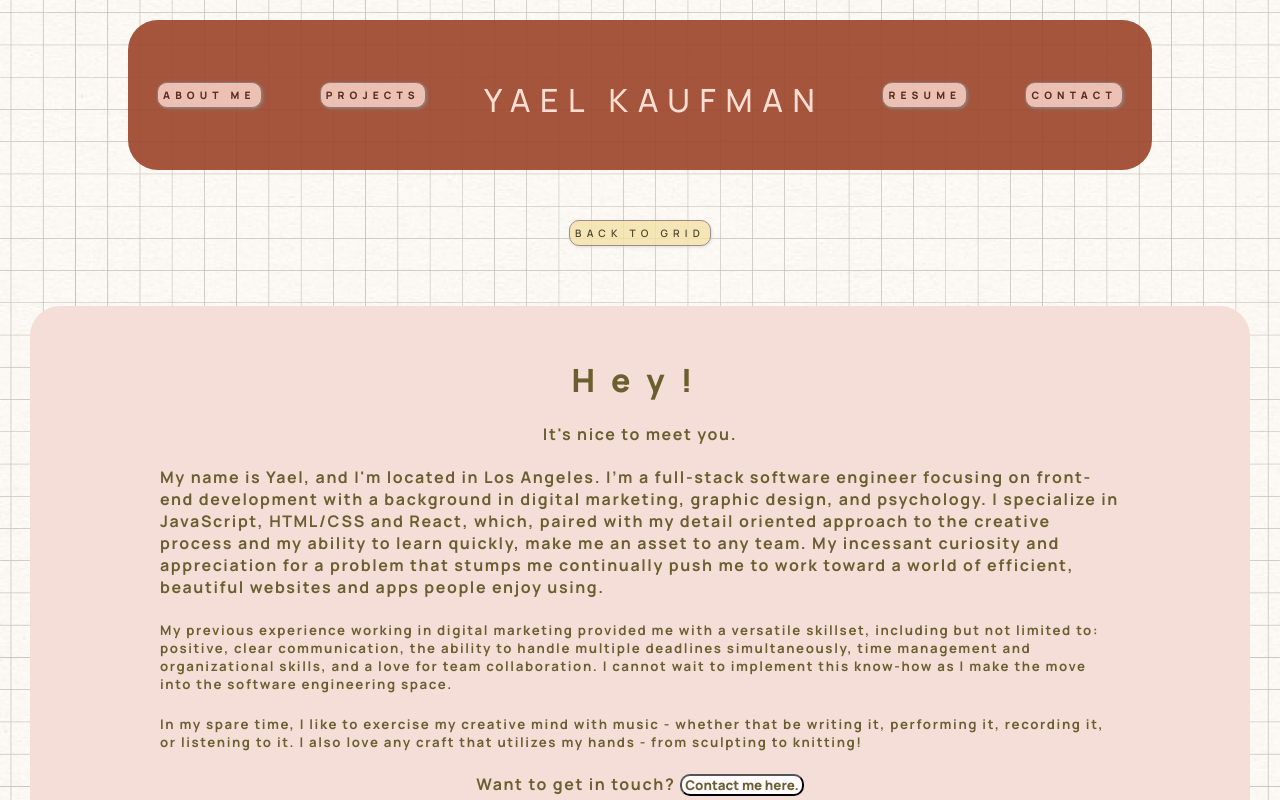
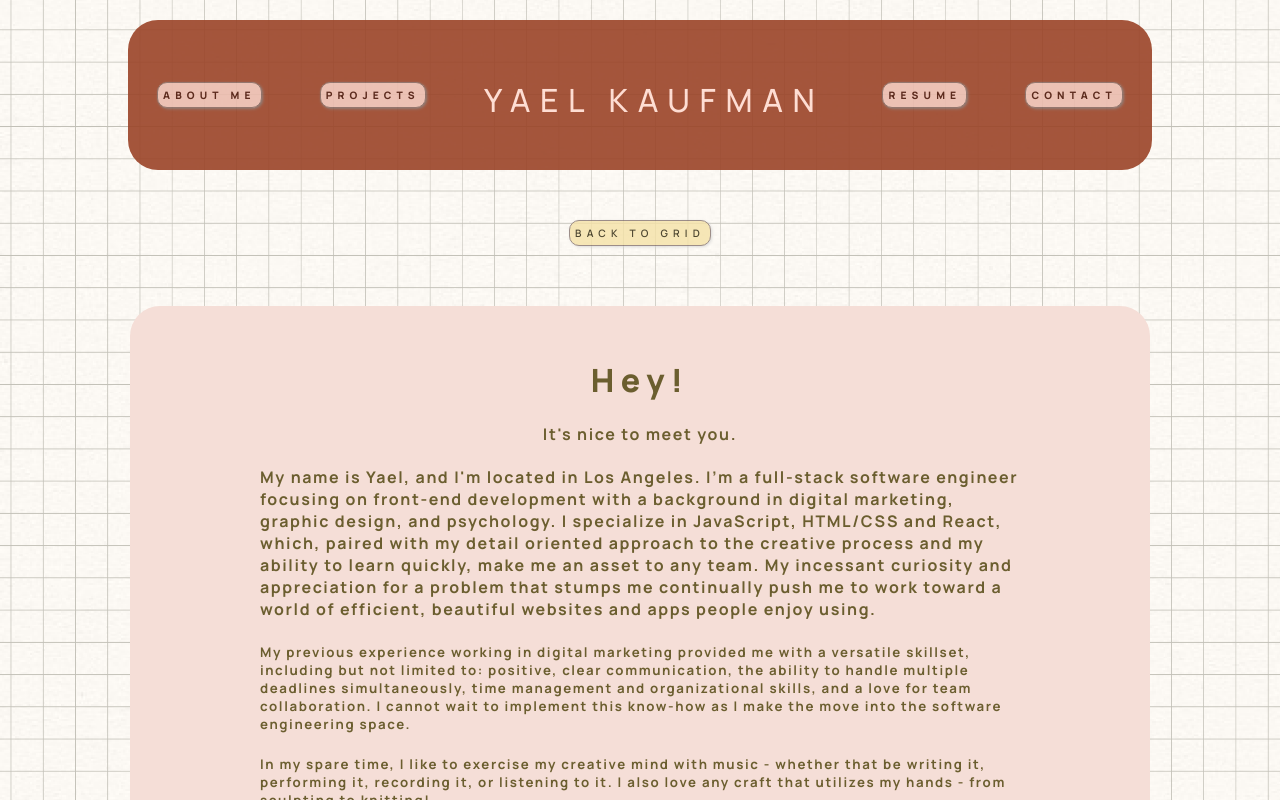
Before and after one commit to ykallday/yaelkaufman.com, a React (Create React App) app: page /aboutme in a window 1280 px wide. Shown: the top 800 px of the page. Built offline with nearby package versions, Linux system fonts and the light colour scheme.

Commit message:
updated css

```diff
--- a/package.json
+++ b/package.json
@@ -8,6 +8,7 @@
     "@testing-library/user-event": "^13.5.0",
     "react": "^18.2.0",
     "react-dom": "^18.2.0",
+    "react-icons": "^4.8.0",
     "react-router-dom": "^6.9.0",
     "react-scripts": "5.0.1",
     "web-vitals": "^2.1.4"
--- a/public/index.html
+++ b/public/index.html
@@ -24,7 +24,7 @@
       work correctly both with client-side routing and a non-root public URL.
       Learn how to configure a non-root public URL by running `npm run build`.
     -->
-    <title>React App</title>
+    <title>Yael Kaufman</title>
   </head>
   <body>
     <noscript>You need to enable JavaScript to run this app.</noscript>
--- a/src/App.css
+++ b/src/App.css
@@ -11,16 +11,13 @@
 .App {
   text-align: center;
   color:black;
-  /* display:flex; */
   justify-content:center;
   font-family:Manrope, sans-serif;
-  background: url(./assets/background-01.png) no-repeat center center fixed;
-  -webkit-background-size: cover;
-  -moz-background-size: cover;
-  -o-background-size: cover;
-  background-size: cover;
-  min-height:100vh;
-  max-height:100%;
+  background: url(./assets/background-01.png) center center;
+  background-size:cover;
+  background-repeat: repeat-y;
+  min-height: 100vh;
+  /* max-height: 100%; */
 
 
 }
@@ -30,10 +27,11 @@ header{
   padding-top:20px;
 }
 
+main{
+  padding-bottom:30px;
+}
 
-main{
-  height:100vh;
-}
+
 
 /*Nav---------------------------------------------------*/
 
@@ -75,11 +73,13 @@ main{
   flex-wrap:wrap;
   justify-content:center;
 }
-
+.gridWrapper div{
+  width: 35%;
+}
 .gridWrapper div img{
   align-items:center;
   width: auto;
-  max-width:35vw;
+  max-width:25vw;
   padding:20px;
   margin: 0 auto;
   margin: 30px;
@@ -115,14 +115,17 @@ main{
 
 #resume, #about, #contact-page, #project-page{
   border-radius:30px;
-  margin: 30px;
+  margin: 0 auto;
+  margin-top: 30px;
   padding: 30px;
   background-color: var(--md-sys-color-surface-variant);
   color: var(--md-sys-color-tertiary);
   letter-spacing:.1em;
+  width:75%;
+
 }
 #resume h1, #about h1, #contact-page h1, #project-page h1{
-  letter-spacing: 0.5em;
+  letter-spacing: .2em;
   font-weight:800;
 }
 
@@ -173,11 +176,13 @@ main{
   padding:20px;
   grid-gap:30px;
   justify-content:center;
+
 }
 .contact-grid div{
   background-color:var(--md-sys-color-on-secondary);
   border-radius:30px;
   padding:40px;
+
 }
 .contact-grid div:hover{
   scale:calc(1.05)
@@ -193,7 +198,7 @@ main{
 /*-Projects-----------*/
 .project-grid{
   display:grid;
-  width: 80vw;
+  width: 75%;
   grid-template-columns: repeat(2,1fr);
   grid-template-rows: repeat(2,1fr);
   padding:20px;
@@ -235,17 +240,24 @@ main{
 
 
 .navigation-btn:hover,
+.navigation-btn a:hover,
 #main-Nav button:hover{
   scale: calc(1.2);
 }
 
 #main-Nav button:active,
-.navigation-btn:active{
+.navigation-btn:active,
+.navigation-btn a:active{
   box-shadow: 3px 3px 8px gray;
   transform: scale(.98);
   opacity: 0.7;
 }
 
+a #download:active{
+  box-shadow: 3px 3px 8px gray;
+  transform: scale(.98);
+  /* opacity: 0.7; */
+}
 .navigation-btn,
 #main-Nav button{
   text-transform: uppercase;
@@ -363,8 +375,17 @@ main{
       line-height:10%;
       margin-bottom:0px;
     }
-    .gridWrapper div {
+    .gridWrapper div{
       width:90%
+    }
+    .gridWrapper div img{
+      align-items:center;
+      width: auto;
+      max-width:80vw;
+      padding:20px;
+      margin: 0 auto;
+      margin: 30px;
+      margin-bottom:20px;
     }
   }
 @media only screen and (max-width: 500px) {
--- a/src/components/Contact.jsx
+++ b/src/components/Contact.jsx
@@ -1,4 +1,7 @@
 import { useNavigate } from "react-router-dom"
+import {MdEmail} from 'react-icons/md'
+import {FaLinkedin, FaGithubAlt} from 'react-icons/fa'
+
 
 export default function Contact () {
     let navigate = useNavigate();
@@ -11,9 +14,9 @@ export default function Contact () {
             <div id ="contact-page">
                 <h1>Contact Me</h1>
                     <div className = "contact-grid">
-                        <a href="mailto:yaelkauf29@gmail.com" target="_blank"><div>SEND ME AN EMAIL</div></a>
-                        <a href="https://www.linkedin.com/in/yael-kaufman" target="_blank"><div>CONNECT WITH ME ON LINKEDIN</div></a>
-                        <a href="https://www.github.com/ykallday" target="_blank"><div>FIND ME ON GITHUB</div></a>
+                        <a href="mailto:yaelkauf29@gmail.com" target="_blank"><div> <MdEmail size={25}/> SEND ME AN EMAIL</div></a>
+                        <a href="https://www.linkedin.com/in/yael-kaufman" target="_blank"><div><FaLinkedin size={25}/> CONNECT WITH ME ON LINKEDIN</div></a>
+                        <a href="https://www.github.com/ykallday" target="_blank"><div><FaGithubAlt size={25}/> FIND ME ON GITHUB</div></a>
                     </div>
             </div>
         </div>
--- a/src/components/HomeGrid.jsx
+++ b/src/components/HomeGrid.jsx
@@ -11,8 +11,7 @@ export default function HomeGrid(){
     return(
         <div className = "gridWrapper">
             <div id="grid-about"><Link to ="/aboutme"><img src = {aboutMe}/></Link></div>
-            <div></div>
-            <div></div>
+
             <div id="grid-projects"><Link to ="/projects"><img src = {projects}/></Link></div>
             <div><Link to ="/resume"><img src = {resume}/></Link></div>
             <div><Link to ="/contact-me"><img src = {contact}/></Link></div>
--- a/src/components/Resume.jsx
+++ b/src/components/Resume.jsx
@@ -12,6 +12,7 @@ export default function Resume () {
             <button className="navigation-btn" onClick={BackToGrid}>Back to Grid</button>
             <div id="resume">
                 <h1>resume</h1>
+                <button id="download" onClick={window.location.href='https://docs.google.com/document/d/13YIf5aMn1krnkXWNOyJ6MBA08LfNljB-TeEyb88MelU/edit?usp=sharing'} className = "navigation-btn"> Download Resume Here!</button>
                 <h5>LOS ANGELES, CA  | YAELKAUF29@GMAIL.COM |  <a href="http://linkedin.com/in/yael-kaufman" target="_blank" alt="linkedin">LINKEDIN</a>  |  <a href="https://www.github.com/ykallday" target="_blank" alt="linkedin">GITHUB</a> </h5>
                 <br></br>
                 <h4 className="res-title">ABOUT ME:</h4>
@@ -36,7 +37,7 @@ export default function Resume () {
 </li>
                     <li>Used Adobe Creative Cloud to design and create digital marketing graphics for email, social marketing, and physical marketing collateral to increase brand awareness and drive revenue</li>
                     <li>Generated over $2 million in sales through high-impact email marketing campaigns, utilizing Adobe Photoshop along with Campaign Monitor to design, craft and distribute interactive emails to thousands of customers</li>
-                    <li>Increased Instagram following from 11,000 followers too 100,000 followers through custom content</li>
+                    <li>Increased Instagram following from 11,000 followers to 100,000 followers through custom content</li>
                     <li>Spearheaded and developed a comprehensive, quarterly digital catalog using Adobe Illustrator and dCatalog to better equip our sales team for success, increasing sales and developing a culture of cross collaboration</li>
                 </ul>
                 <h4 className = "res-title">EDUCATION:</h4>
```
Also changed, not shown: 1 other file (tests, documents, lock files or other folders).
